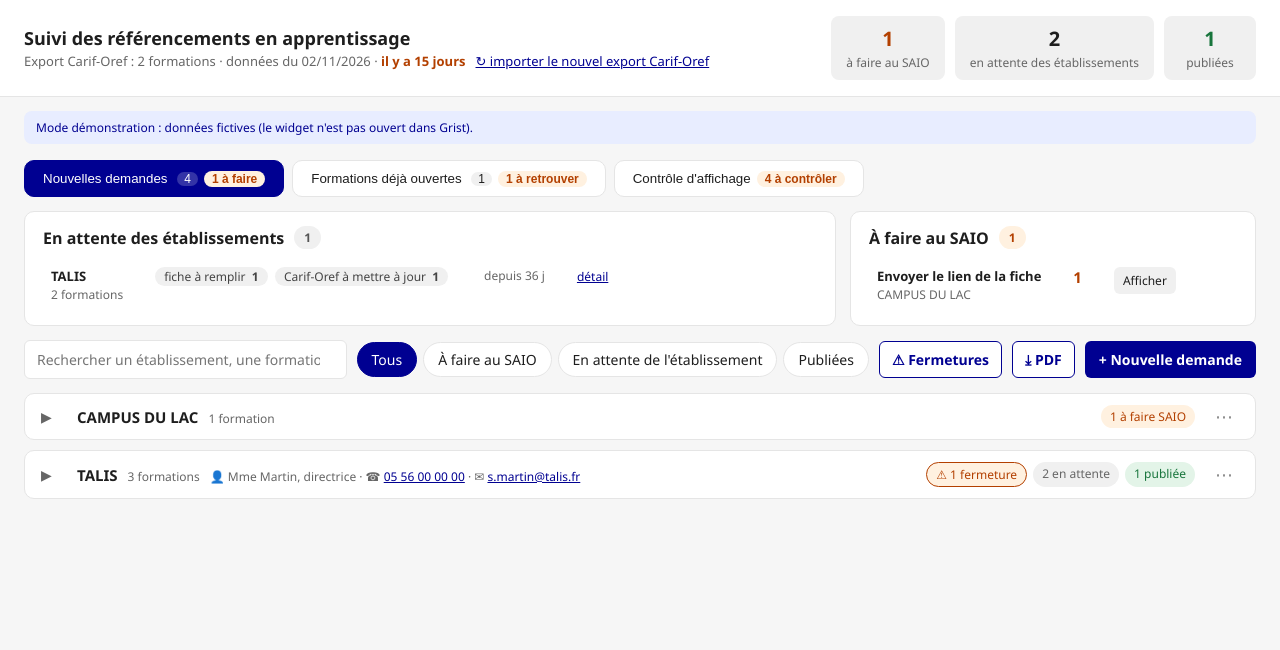
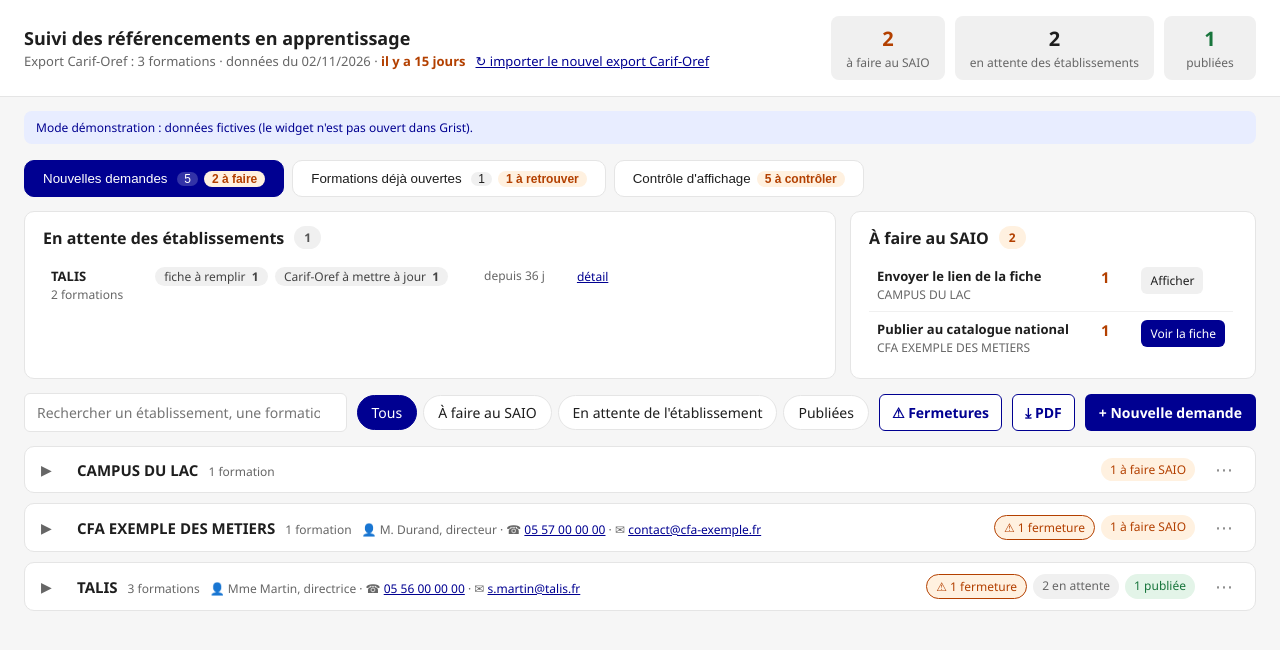
Before and after one commit to brunomauneau-dev/suivi-apprentissage, a browser extension: page index.html in a window 1280 px wide. Drawn offline with Linux system fonts and the light colour scheme.

Commit message:
Démonstration : établissement fictif avec une formation fermée l'an dernier
« CFA EXEMPLE DES METIERS » demande l'ouverture d'un BTS GTLA ; son BTS Commerce international
(n° 99001, fictif) a été fermé sur Parcoursup l'an dernier. Fiche complète et conforme, formation
retrouvée dans l'export, note de vigilance : seul le contrôle des fermetures est en ✗, ce qui
montre le signalement (pastille, fenêtre de détail, fiche, export PDF) à présenter aux collègues.

Co-Authored-By: Claude Opus 5.5 <noreply@anthropic.com>
Claude-Session: https://claude.ai/code/session_016jAg3zXGJ4kcBA6zkKxDBo

```diff
--- a/index.html
+++ b/index.html
@@ -10,7 +10,7 @@
 <script src="notes.js?v=9" defer></script>
 <script src="pdf.js?v=2" defer></script>
 <script src="fermetures.js?v=1" defer></script>
-<script src="suivi.js?v=59" defer></script>
+<script src="suivi.js?v=60" defer></script>
 <style>
   :root {
     --bg: #f6f6f6; --card: #ffffff; --text: #1e1e1e; --muted: #666; --line: #e5e5e5;
--- a/suivi.js
+++ b/suivi.js
@@ -1283,13 +1283,21 @@ function demo() {
     { id: 2, Code: "F-0002", Etablissement: "TALIS", Formation: "BTS Communication", Lieu: "TALIS Bordeaux", Mail_recu: j("10/10"), Lien_envoye: j("12/10") },
     { id: 3, Code: "F-0003", Etablissement: "TALIS", Formation: "BTS NDRC", Lieu: "TALIS Bordeaux", Mail_recu: j("10/10"), Lien_envoye: j("12/10") },
     { id: 4, Code: "F-0004", Etablissement: "CAMPUS DU LAC", Formation: "BTS GPME", Mail_recu: j("29/10") },
+    // exemple à montrer : établissement dont une formation a été fermée sur Parcoursup l'an dernier, qui demande une nouvelle ouverture
+    { id: 6, Code: "F-0006", Etablissement: "CFA EXEMPLE DES METIERS", Contact_nom: "M. Durand, directeur", Contact_tel: "05 57 00 00 00", Contact_email: "contact@cfa-exemple.fr",
+      Formation: "BTS Gestion des transports et logistique associée - en apprentissage", Lieu: "CFA Exemple Mérignac", Mail_recu: j("03/11"), Lien_envoye: j("04/11") },
     { id: 5, Code: "F-0005", Etablissement: "PIGIER", Formation: "BTS GPME - en apprentissage", Lieu: "PIGIER BORDEAUX (33)", Publiee: "Publiée", Origine: "Tableau initial", g_ta_cod: "34388" },
   ];
   FICHES = [
+    { id: 3, Code: "F-0006", Organisme: "CFA EXEMPLE DES METIERS", Siret: "99999900000014", Libelle_formation: "BTS Gestion des transports et logistique associée", Code_RNCP: "RNCP00001", Code_diplome: "32031100",
+      UAI_lieu: "0339871A", UAI_gestionnaire: "0339871A", Code_postal: "33700", Commune: "Mérignac", Certification: ["L", "Qualiopi"], Num_Qualiopi: "Q-6", Referencee_Carif_Oref: "Oui",
+      Statut: "Groupe autonome", Duree: "2 ans", Attestation: true, Charte: true, Places_mixite: "15", Date_debut: Date.UTC(2027, 8, 13) / 1000, Date_fin: Date.UTC(2029, 5, 29) / 1000,
+      Signataire: "P. Durand, 05 57 00 00 00, directeur", Recu_le: j("12/11") },
     { id: 1, Code: "F-0001", Organisme: "TALIS", Siret: "33851631300099", Libelle_formation: "BTS MCO", Code_RNCP: "RNCP38362", Code_diplome: "32031213", UAI_lieu: "0333460G", UAI_formateur: "0333460G", UAI_gestionnaire: "0333460G", Code_postal: "33000", Commune: "Bordeaux", Certification: ["L", "Qualiopi"], Num_Qualiopi: "Q-1", Referencee_Carif_Oref: "Oui", Statut: "Groupe autonome", Duree: "2 ans", Attestation: true, Charte: true, Places_mixite: "24", Date_debut: Date.UTC(2027, 8, 6) / 1000, Date_fin: Date.UTC(2029, 5, 30) / 1000, Signataire: "S. Martin, 05 56 00 00 00, directrice", Recu_le: j("15/10") },
     { id: 2, Code: "F-0003", Organisme: "TALIS", Siret: "33851631300099", Libelle_formation: "BTS NDRC", Code_RNCP: "38368", Code_diplome: "32031212", UAI_lieu: "0333460G", UAI_formateur: "0333233K", UAI_gestionnaire: "0333460G", Code_postal: "33000", Commune: "Bordeaux", Certification: ["L", "Qualiopi"], Num_Qualiopi: "", Referencee_Carif_Oref: "Oui", Statut: "Groupe autonome", Duree: "2 ans", Attestation: true, Charte: false, Places_mixite: "12", Date_debut: Date.UTC(2027, 0, 11) / 1000, Date_fin: Date.UTC(2026, 11, 18) / 1000, Signataire: "S. Martin, 05 56 00 00 00, directrice", Recu_le: j("16/10") },
   ];
   CATALOGUE = [
+    { Cle_ME: "x3", Statut_catalogue: "Publiée", Libelle_formation: "BTS Gestion des transports et logistique associée", Formateur_RS: "CFA EXEMPLE DES METIERS", Siret_formateur: "99999900000014", Siret_gestionnaire: "99999900000014", UAI_validee: "0339871A", Code_RNCP: "00001", Code_scolarite: "32031100", CP: "33700", Ville: "Mérignac", Date_MAJ: "02/11/2026", Etat_diplome: "Diplôme en cours de validité", Annee_de_rentree: "2027", Debuts_sessions: "13/09/2027" },
     { Cle_ME: "x1", Statut_catalogue: "Publiée", Libelle_formation: "BTS Management Commercial Opérationnel", Formateur_RS: "TALIS BORDEAUX", Siret_formateur: "33851631300099", Siret_gestionnaire: "33851631300099", UAI_validee: "0333460G", Code_RNCP: "38362", Code_scolarite: "32031213", CP: "33000", Ville: "Bordeaux", Date_MAJ: "02/11/2026", Etat_diplome: "Diplôme en cours de validité", Annee_de_rentree: "2026, 2027", Debuts_sessions: "01/09/2026, 06/09/2027" },
     { Cle_ME: "x2", Statut_catalogue: "Publiée", Libelle_formation: "BTS Négociation et digitalisation de la relation client", Formateur_RS: "TALIS BORDEAUX", Siret_formateur: "33851631300099", Siret_gestionnaire: "33851631300099", UAI_validee: "0333460G", Code_RNCP: "38368", Code_scolarite: "32031212", CP: "33000", Ville: "Bordeaux", Date_MAJ: "02/11/2026", Etat_diplome: "Diplôme en état archivé", Annee_de_rentree: "2025, 2026", Debuts_sessions: "02/09/2025, 07/09/2026" },
   ];
@@ -1302,6 +1310,8 @@ function demo() {
   })]));
   FERMETURES = [
     { id: 1, UAI: "0333460G", Etablissement: "TALIS BORDEAUX", Formation: "BTS Support à l'action managériale - en apprentissage", Code_formation: "40001", Remarque: "Paramétrage non validé" },
+    { id: 3, UAI: "0339871A", Etablissement: "CFA EXEMPLE DES METIERS (Mérignac - 33)", Formation: "BTS Commerce international - en apprentissage", Code_formation: "99001",
+      Remarque: "Fermée l'an dernier (campagne Parcoursup 2026) : paramétrage non validé, signalements de candidats" },
     { id: 2, UAI: "0331234A", Etablissement: "PIGIER BORDEAUX", Formation: "BTS GPME - en apprentissage", Code_formation: "34388", Remarque: "Signalement candidat via la rubrique contact" },
   ];
   PARAM = { URL_formulaire: "https://exemple/forms/abc" };
@@ -1309,7 +1319,8 @@ function demo() {
   ROWS.filter(r => r.Publiee === "Publiée" || r.Origine).forEach(r => { r.Lien_site = r.Lien_site || "https://www.exemple-etablissement.fr/formations"; });
   AFFICHAGE = [{ id: 1, Formation: 1, Mention_exclusivite_PS: "Oui", Mention_hors_PS: "Non", Pieces_non_necessaires: "Non", Entretien_admission: "Oui",
     Formation_identique_initiale: "Non", Commentaire: "", Date_controle: j("21/10") }];
-  NOTES = [{ id: 1, Formation: 2, Date: j("25/10"), Texte: "Appel de Mme Martin : la fiche sera remplie après les vacances.", Auteur: "B. Mauneau" }];
+  NOTES = [{ id: 1, Formation: 2, Date: j("25/10"), Texte: "Appel de Mme Martin : la fiche sera remplie après les vacances.", Auteur: "B. Mauneau" },
+    { id: 2, Formation: 6, Date: j("12/11"), Texte: "Vigilance : leur BTS Commerce international a été fermé sur Parcoursup l'an dernier. Vérifier le paramétrage avec M. Durand avant de publier.", Auteur: "B. Mauneau" }];
   INDEX = null;
   rendre();
 }
```
